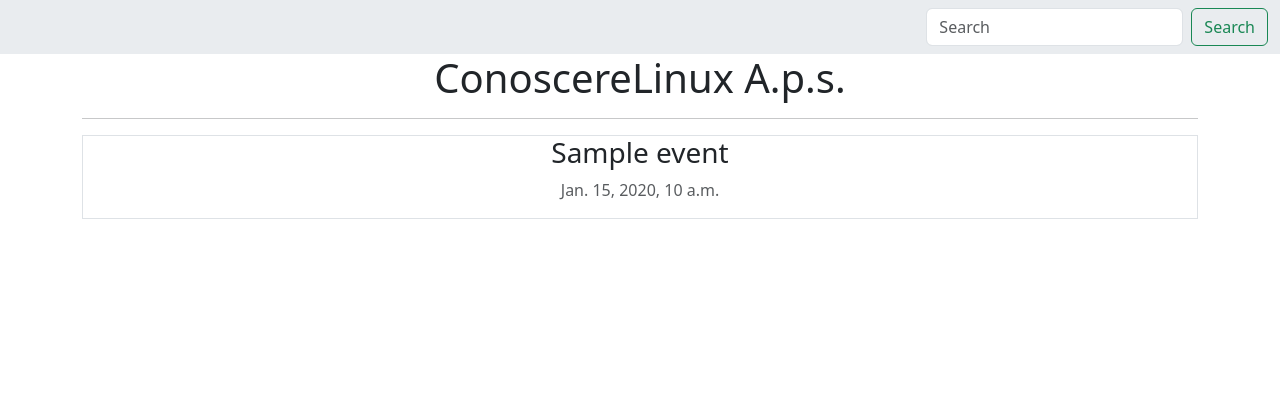
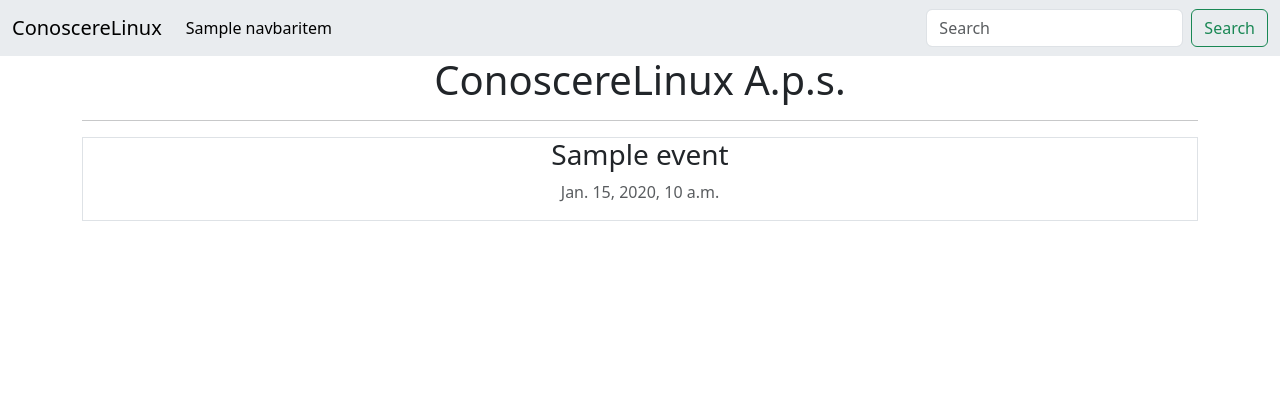
Before and after one commit to ConoscereLinux/asso-django, a Django app: page / in a window 1280 px wide. Shown: the top 420 px of the page. Run offline with Django 4.2, Linux system fonts and the light colour scheme; tables that the repository leaves empty hold one stand-in row (values such as "Sample post").

Commit message:
Add context manager to retrieve site brand and menu items

```diff
--- a/admin/settings.py
+++ b/admin/settings.py
@@ -73,6 +73,7 @@ TEMPLATES = [
                 "django.template.context_processors.request",
                 "django.contrib.auth.context_processors.auth",
                 "django.contrib.messages.context_processors.messages",
+                "website.views.add_header_info_and_menu_items_to_context",
             ],
         },
     },
--- a/website/templates/_header.html
+++ b/website/templates/_header.html
@@ -1,6 +1,6 @@
 <nav class="navbar navbar-expand-md bg-body-secondary">
   <div class="container-fluid">
-    <a href="#" class="navbar-brand">{{ brand }}</a>
+    <a href="/" class="navbar-brand">{{ site_brand }}</a>
 
     <button class="navbar-toggler" type="button" data-bs-toggle="collapse"
             data-bs-target="#navbarSupportedContent" aria-controls="navbarSupportedContent"
@@ -10,7 +10,7 @@
 
     <div class="collapse navbar-collapse" id="navbarSupportedContent">
       <ul class="navbar-nav me-auto mb-2 mb-lg-0">
-        {% for item in nav_items %}
+        {% for item in menu_items %}
         <li class="nav-item">
           <a class="nav-link {% if item.active %}active{% endif %}"
              aria-current="page" href="{{ item.url }}">{{ item.title }}</a>
--- a/website/views.py
+++ b/website/views.py
@@ -1,6 +1,19 @@
 from django.views import generic
 
 from academy.models import Event
+
+from .models import NavbarItem
+
+
+def add_header_info_and_menu_items_to_context(request):
+    """Context Processor for adding menu items and brand info
+
+    See https://docs.djangoproject.com/en/4.2/ref/templates/api/#writing-your-own-context-processors
+    """
+    return {
+        "site_brand": "ConoscereLinux",  # TODO: should be taken from .env
+        "menu_items": NavbarItem.objects.filter(active=True),
+    }
 
 
 class IndexView(generic.ListView):
```
